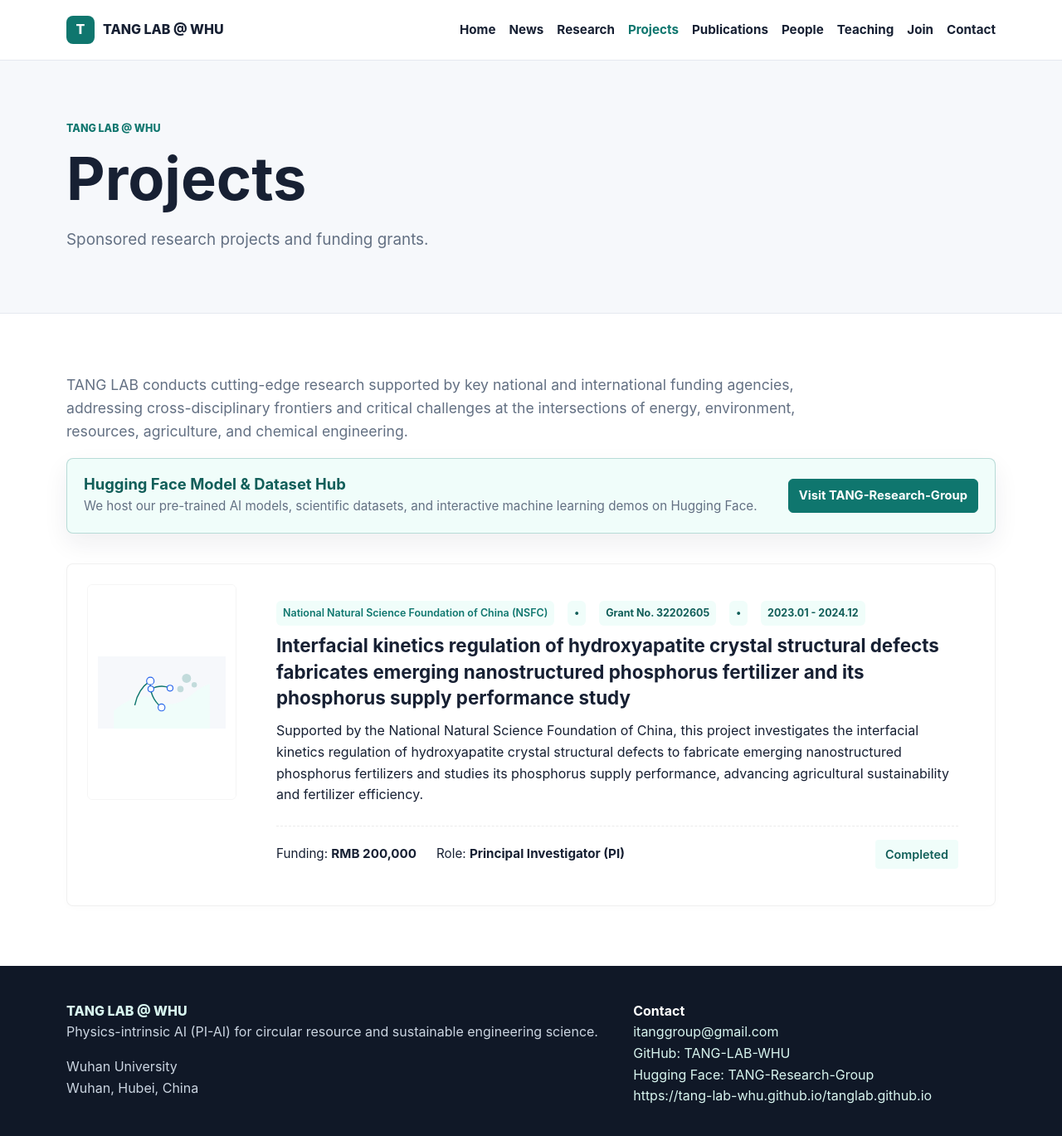
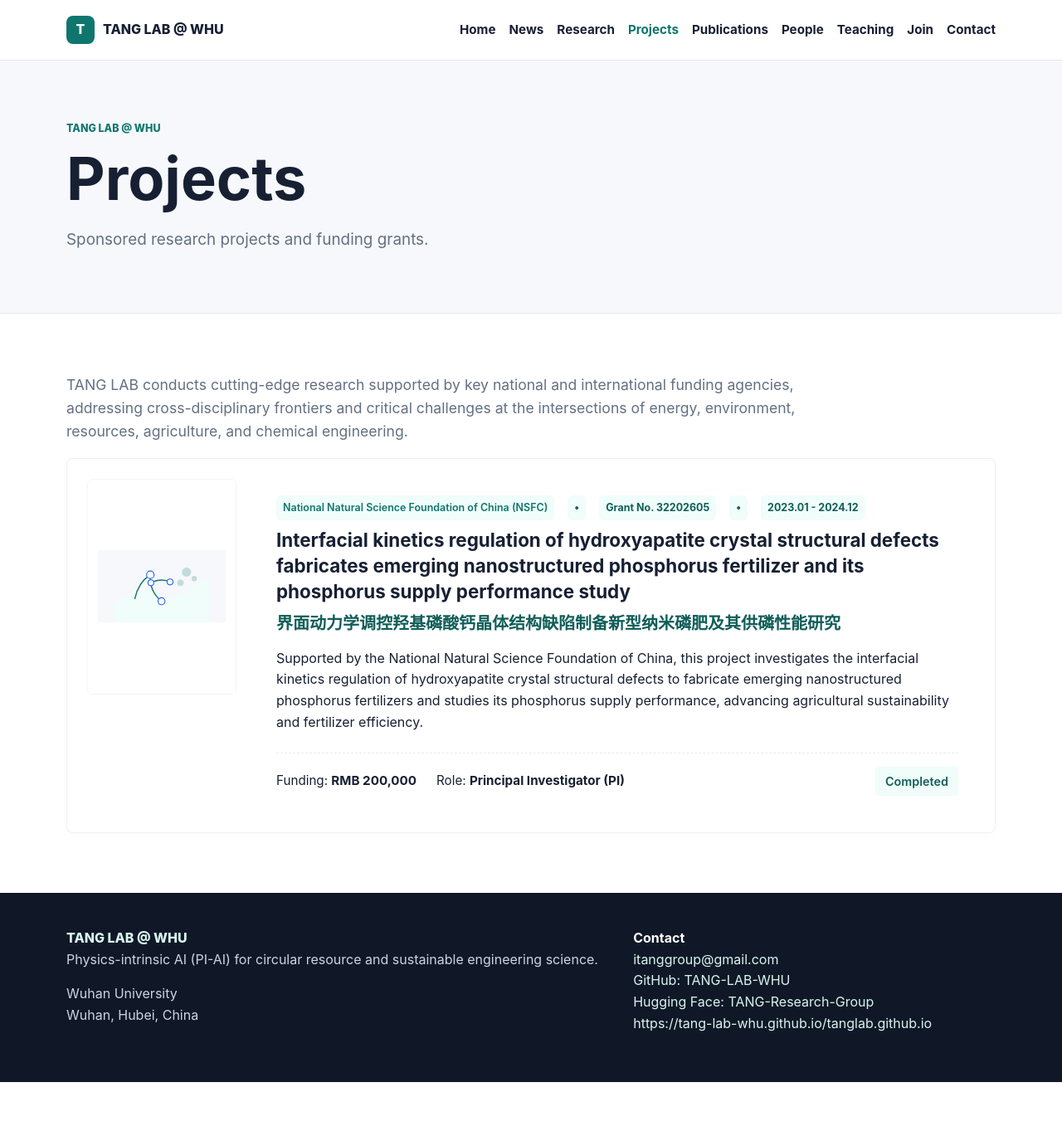
Before and after one commit to TANG-LAB-WHU/tanglab.github.io, a Jekyll site: the page built from pages/projects.html, in a window 1280 px wide and 1392 px high. Shown: the top 1369 px of the window at 83% size. Built offline with Jekyll 4.4.1, drawn with Linux system fonts in a browser that asks for light colours.

Commit message:
Initialize research group website with people and projects data and pages

```diff
--- a/_data/people.yml
+++ b/_data/people.yml
@@ -2,7 +2,7 @@ principal_investigator:
   - name: "Dr. Siqi Tang"
     role: "Research Associate Professor"
     affiliation: "School of Resource and Environmental Sciences, Wuhan University"
-    image: "/assets/img/people/Tang_Image.jpg"
+    image: "/assets/img/people/profile-placeholder.svg"
     email: "siqit@outlook.com"
     website: ""
     google_scholar: "https://scholar.google.com/citations?user=3khMcpsAAAAJ"
--- a/_data/projects.yml
+++ b/_data/projects.yml
@@ -1,5 +1,6 @@
 - id: "nsfc-young-32202605"
   title: "Interfacial kinetics regulation of hydroxyapatite crystal structural defects fabricates emerging nanostructured phosphorus fertilizer and its phosphorus supply performance study"
+  title_zh: "界面动力学调控羟基磷酸钙晶体结构缺陷制备新型纳米磷肥及其供磷性能研究"
   funder: "National Natural Science Foundation of China (NSFC)"
   grant_number: "32202605"
   period: "2023.01 - 2024.12"
@@ -13,8 +14,8 @@
   tags:
     - "NSFC"
     - "Hydroxyapatite"
-    - "Nanofertilizer"
-    - "Interfacial Kinetics"
+    - "Nanofertilizers"
+    - "Interfacial Thermodynamics & Kinetics"
     - "Sustainable Agriculture"
   featured: true
   image: "/assets/img/projects/phosphorus-nanofertilizer.svg"
--- a/pages/projects.html
+++ b/pages/projects.html
@@ -5,14 +5,6 @@ subtitle: Sponsored research projects and funding grants.
 permalink: /projects/
 ---
 <p class="lead-narrow">TANG LAB conducts cutting-edge research supported by key national and international funding agencies, addressing cross-disciplinary frontiers and critical challenges at the intersections of energy, environment, resources, agriculture, and chemical engineering.</p>
-
-<div class="notice" style="background: var(--soft-teal); border-color: rgba(15, 118, 110, 0.25); color: var(--brand-dark); display: flex; justify-content: space-between; align-items: center; gap: 20px; flex-wrap: wrap; padding: 20px; margin-bottom: 36px; border-radius: 8px;">
-  <div>
-    <h3 style="margin: 0 0 4px 0; color: var(--brand-dark); font-size: 1.15rem;">Hugging Face Model & Dataset Hub</h3>
-    <p style="margin: 0; font-size: 0.95rem; color: var(--muted);">We host our pre-trained AI models, scientific datasets, and interactive machine learning demos on Hugging Face.</p>
-  </div>
-  <a class="button small" href="{{ site.data.site.huggingface }}" target="_blank" rel="noopener" style="box-shadow: none;">Visit TANG-Research-Group</a>
-</div>
 
 <div class="project-grid" style="display: flex; flex-direction: column; gap: 28px;">
   {% for project in site.data.projects %}
@@ -27,7 +19,10 @@ permalink: /projects/
             <span>•</span>
             <span>{{ project.period }}</span>
           </div>
-          <h2 style="margin: 0 0 12px 0; font-size: 1.4rem; line-height: 1.4; color: var(--text-dark);">{{ project.title }}</h2>
+          <h2 style="margin: 0 0 8px 0; font-size: 1.4rem; line-height: 1.4; color: var(--text-dark);">{{ project.title }}</h2>
+          {% if project.title_zh %}
+            <h3 style="margin: 0 0 16px 0; font-size: 1.25rem; line-height: 1.4; color: var(--brand-dark); font-weight: 600; font-family: system-ui, -apple-system, sans-serif;">{{ project.title_zh }}</h3>
+          {% endif %}
           <p style="margin: 0 0 16px 0; font-size: 1rem; color: var(--text); line-height: 1.6;">{{ project.long_description }}</p>
         </div>
 
```
Also changed, not shown: pages/research.html (+8 -0 lines), assets/img/people/Tang_Image.jpg (deleted).
